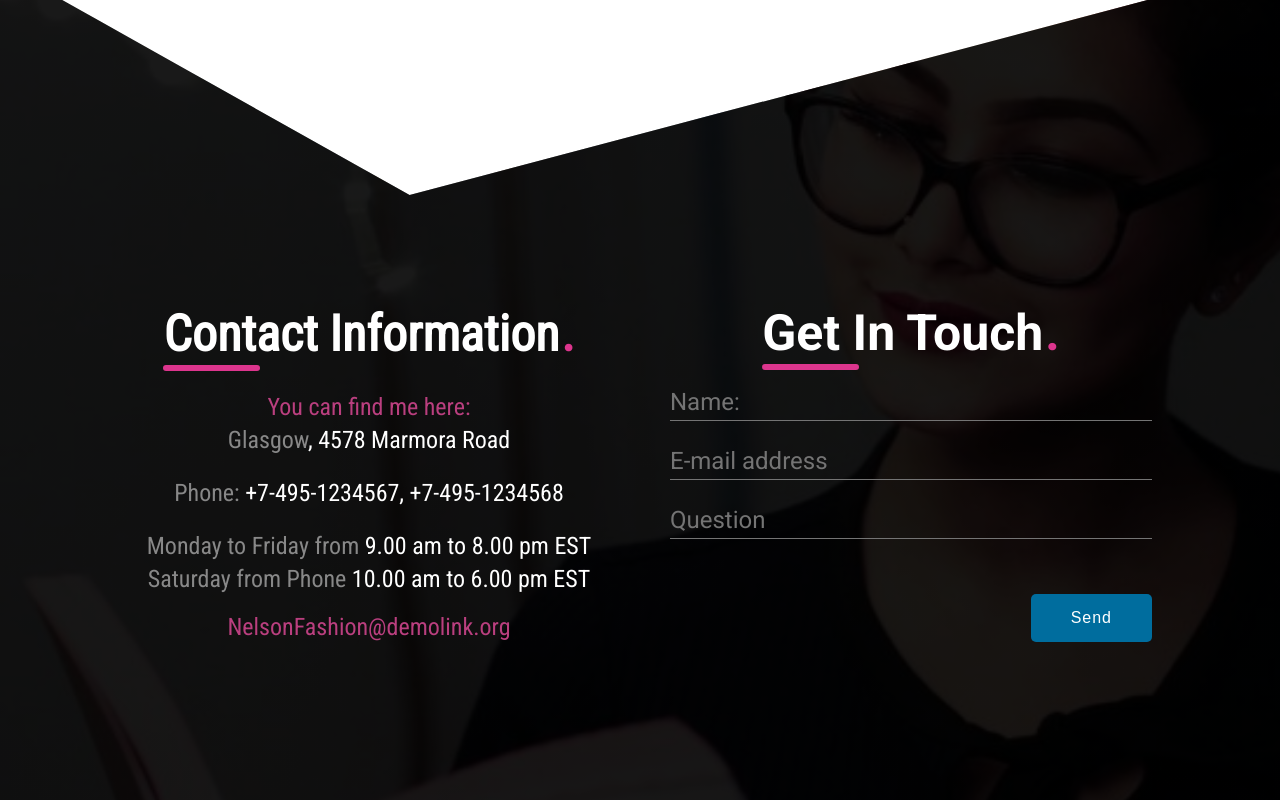
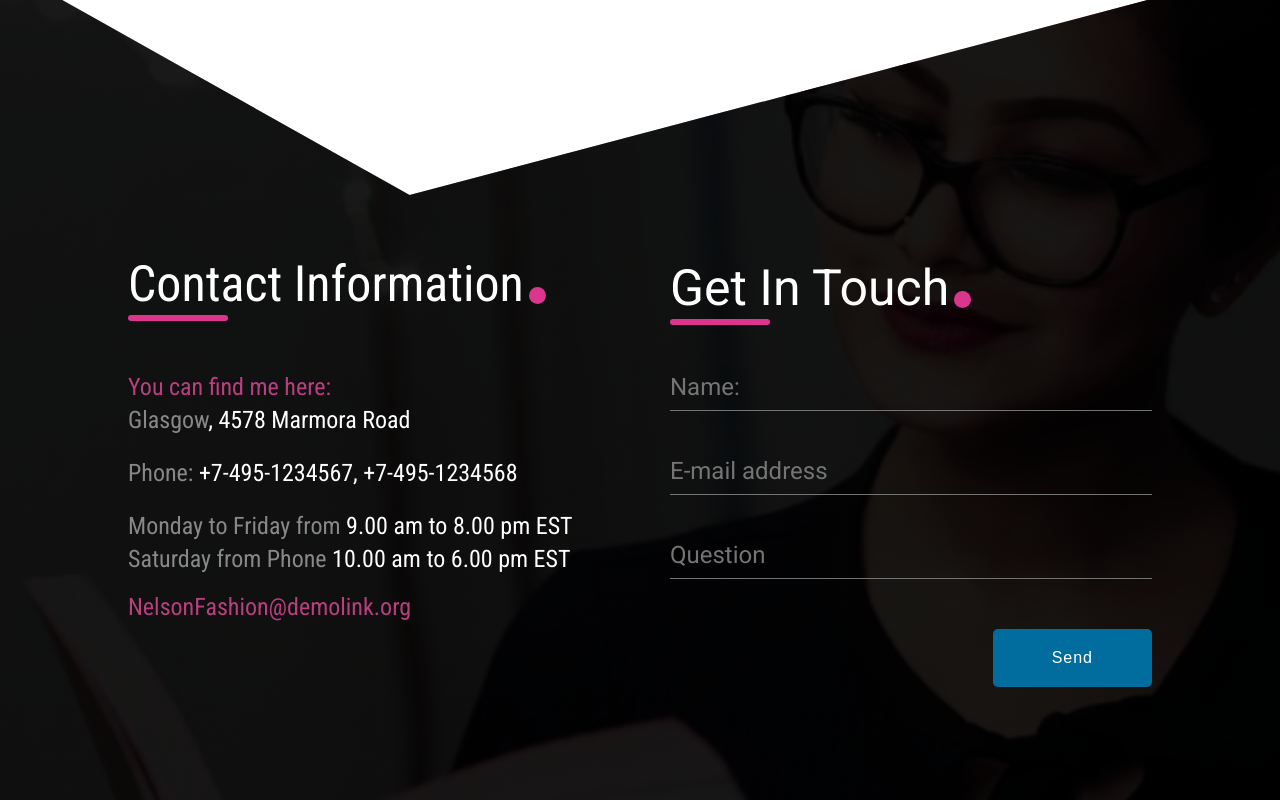
Before and after one commit to Ali-Khamis/fashion, a plain HTML site: page index.html in a window 1280 px wide. Shown: the top 800 px of the page. Drawn offline with Linux system fonts and the light colour scheme.

Commit message:
finished fixing ( heading under line - dot size - aligning text in desktop - spaces between form elements - submit button size - heading weight - clipped area size )

```diff
--- a/index.html
+++ b/index.html
@@ -39,7 +39,9 @@
             </p>
           </div>
           <div>
-            <p class="footer__pink">NelsonFashion@demolink.org</p>
+            <p class="footer__pink footer__pink__email">
+              NelsonFashion@demolink.org
+            </p>
           </div>
         </div>
         <form class="footer__GetInTouch">
--- a/style.css
+++ b/style.css
@@ -23,7 +23,7 @@ footer {
   background-repeat: no-repeat;
   background-size: cover;
   clip-path: polygon(
-    32% 23%,
+    32% 15%,
     100% 0,
     100% 100%,
     86% 100%,
@@ -48,23 +48,28 @@ footer {
 }
 .footer__h2 {
   position: relative;
+  font-weight: 400;
   margin: 15px 0 30px 0;
 }
 .footer__h2::before {
   position: absolute;
-  margin: 30px 0;
+  margin: 10px 0;
   content: "";
   top: 25px;
   height: 4px;
-  width: 20%;
+  width: 50px;
   background: rgb(220, 53, 141);
   border-radius: 5px;
 }
 .footer__h2::after {
-  content: ".";
-  margin-left: 2px;
-  font-size: 50px;
-  color: rgb(220, 53, 141);
+  content: "";
+  height: 12px;
+  width: 12px;
+  border-radius: 999px;
+  margin-left: 5px;
+  top: 12px;
+  position: absolute;
+  background: rgb(220, 53, 141);
 }
 .footer__pink {
   color: rgb(186, 63, 127);
@@ -162,6 +167,19 @@ input:valid ~ .border::after {
 }
 /* inputs ends */
 @media (min-width: 768px) {
+  footer {
+    clip-path: polygon(
+      32% 23%,
+      100% 0,
+      100% 100%,
+      86% 100%,
+      67% 91%,
+      35% 100%,
+      0 100%,
+      0 0
+    );
+    text-align: left;
+  }
   .footer__grid {
     display: grid;
     grid-template-columns: 1fr 1fr;
@@ -169,22 +187,30 @@ input:valid ~ .border::after {
   }
   .footer__h2 {
     font-size: 50px;
+    padding-bottom: 30px;
+  }
+
+  .footer__h2::after {
+    height: 17px;
+    width: 17px;
+    border-radius: 999px;
+    margin-left: 5px;
+    top: 32px;
+    position: absolute;
   }
   .footer__h2::before {
     position: absolute;
-    content: "";
-    top: 30px;
+    top: 50px;
     height: 6px;
-    width: 20%;
-    background: rgb(220, 53, 141);
-    border-radius: 5px;
+    width: 100px;
   }
+
   .footer__ContactInfo {
     font-size: 1.5rem;
   }
   .footer__inputTextStyle {
     width: 100%;
-    padding-bottom: 10px;
+    padding-bottom: 15px;
   }
   .footer__label {
     font-size: 1rem;
@@ -192,6 +218,9 @@ input:valid ~ .border::after {
   input:focus + .footer__label,
   input:valid + .footer__label {
     transform: translate(0, -1.5rem) scale(1);
+  }
+  .footer__border {
+    margin-bottom: 20px;
   }
   .footer__inputsContainer {
     margin-bottom: 30px;
@@ -201,6 +230,11 @@ input:valid ~ .border::after {
     flex-direction: column;
   }
   .footer__submit__button {
+    margin-top: 0;
     margin-left: auto;
+    padding: 20px 59px;
+  }
+  .footer__pink__email {
+    margin-bottom: 70px;
   }
 }
```
